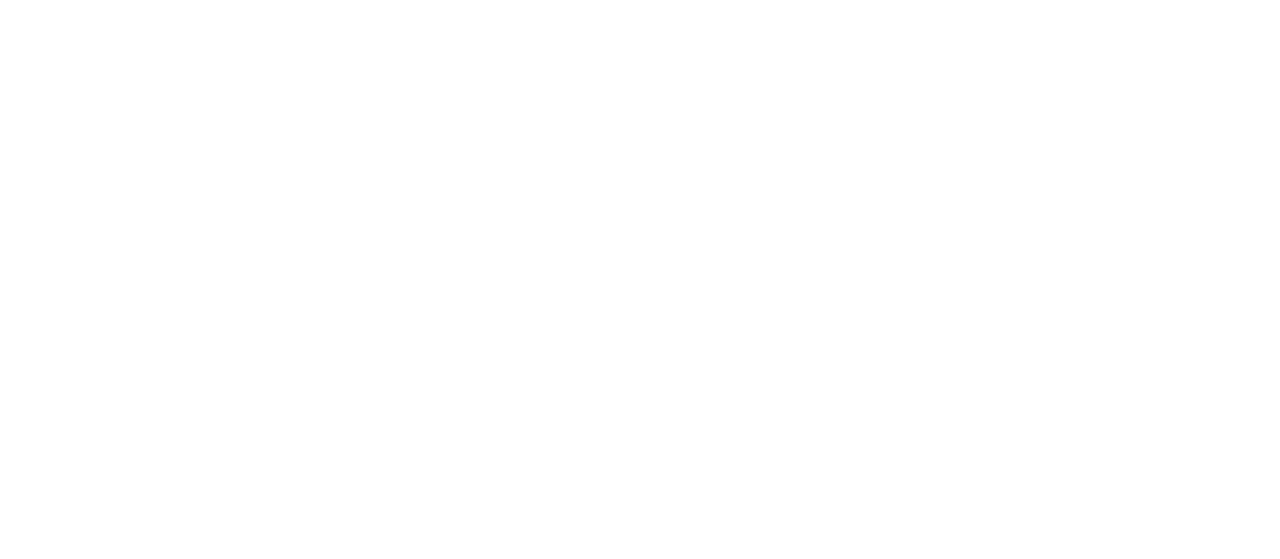
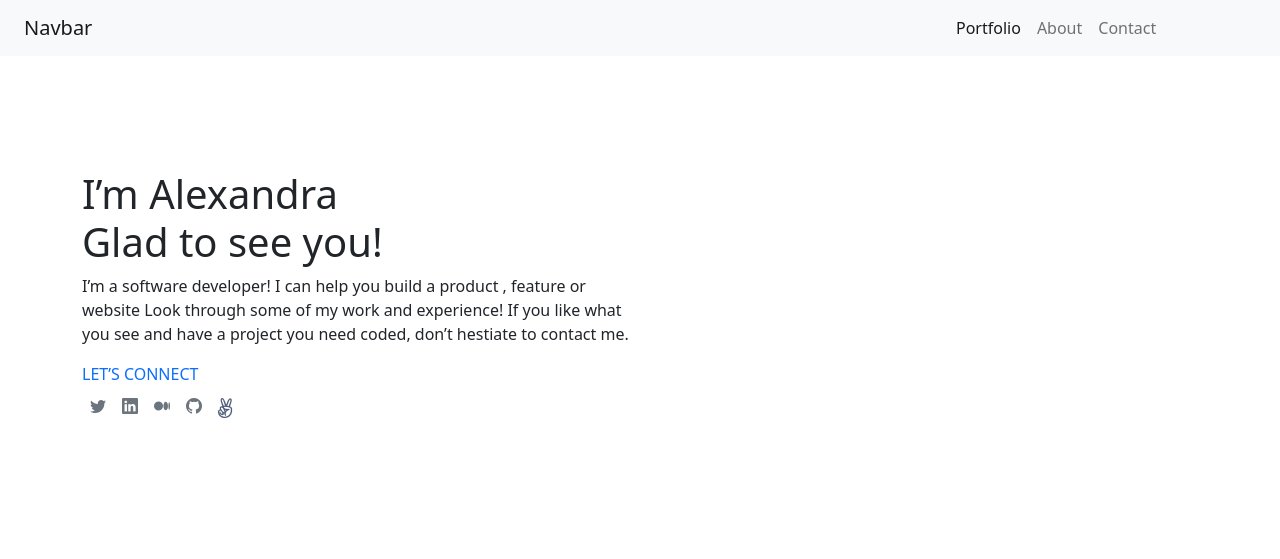
Before and after one commit to kelwilson/portfolio-bootstrap, a website: page index.html in a window 1280 px wide. Drawn offline with nearby package versions, Linux system fonts and the light colour scheme.

Commit message:
add header and nav and hero section

```diff
--- a/index.html
+++ b/index.html
@@ -13,9 +13,85 @@
       crossorigin="anonymous"
     />
 
+    <!-- bootstrap icons -->
+    <link
+      rel="stylesheet"
+      href="https://cdn.jsdelivr.net/npm/bootstrap-icons@1.8.3/font/bootstrap-icons.css"
+    />
+
     <title>portfolio</title>
   </head>
   <body>
+    <header>
+      <nav class="navbar navbar-expand-lg navbar-light bg-light">
+        <div class="container-fluid row">
+          <a class="navbar-brand me-auto col-9" href="#">Navbar</a>
+          <button
+            class="navbar-toggler"
+            type="button"
+            data-bs-toggle="collapse"
+            data-bs-target="#navbarSupportedContent"
+            aria-controls="navbarSupportedContent"
+            aria-expanded="false"
+            aria-label="Toggle navigation"
+          >
+            <span class="navbar-toggler-icon"></span>
+          </button>
+          <div
+            class="collapse navbar-collapse col-3"
+            id="navbarSupportedContent"
+          >
+            <ul class="navbar-nav me-auto mb-2 mb-lg-0">
+              <li class="nav-item">
+                <a class="nav-link active" aria-current="page" href="#"
+                  >Portfolio</a
+                >
+              </li>
+              <li class="nav-item">
+                <a class="nav-link" href="#">About</a>
+              </li>
+              <li class="nav-item">
+                <a class="nav-link" href="#">Contact</a>
+              </li>
+            </ul>
+          </div>
+        </div>
+      </nav>
+    </header>
+
+    <main
+      class="d-flex flex-column justify-content-center align-items-center"
+      style="height: 500px"
+    >
+      <div class="container">
+        <h1>I’m Alexandra<br />Glad to see you!</h1>
+        <p style="width: 35em">
+          I’m a software developer! I can help you build a product , feature or
+          website Look through some of my work and experience! If you like what
+          you see and have a project you need coded, don’t hestiate to contact
+          me.
+        </p>
+        <a class="text-decoration-none" href="#">LET’S CONNECT</a>
+
+        <div class="d-flex flex-row bd-highlight mb-3 ">
+          <div class="p-2 bd-highlight">
+            <a href="#"><i class="bi bi-twitter text-secondary"></i></a>
+          </div>
+          <div class="p-2 bd-highlight">
+            <a href="#"><i class="bi bi-linkedin text-secondary"></i></a>
+          </div>
+          <div class="p-2 bd-highlight">
+            <a href="#"><i class="bi bi-medium text-secondary"></i></a>
+          </div>
+          <div class="p-2 bd-highlight">
+            <a href="#"><i class="bi bi-github text-secondary"></i></a>
+          </div>
+          <div class="p-2 bd-highlight">
+            <a href="#"><img src="./images/angellist.png" alt="" /></a>
+          </div>
+        </div>
+      </div>
+    </main>
     <!-- bootstrap -->
     <script
       src="https://cdn.jsdelivr.net/npm/bootstrap@5.0.2/dist/js/bootstrap.bundle.min.js"
```
Also changed, not shown: images/angellist.png (added).
